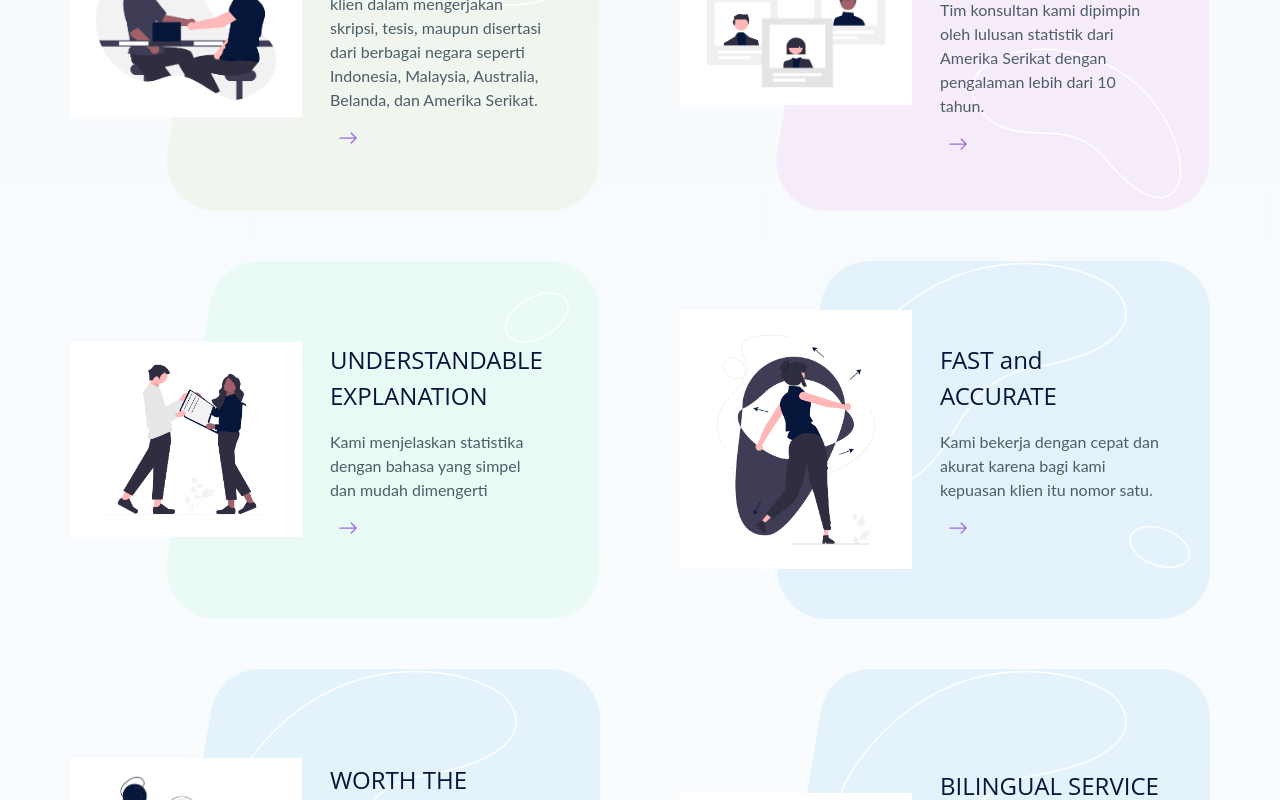
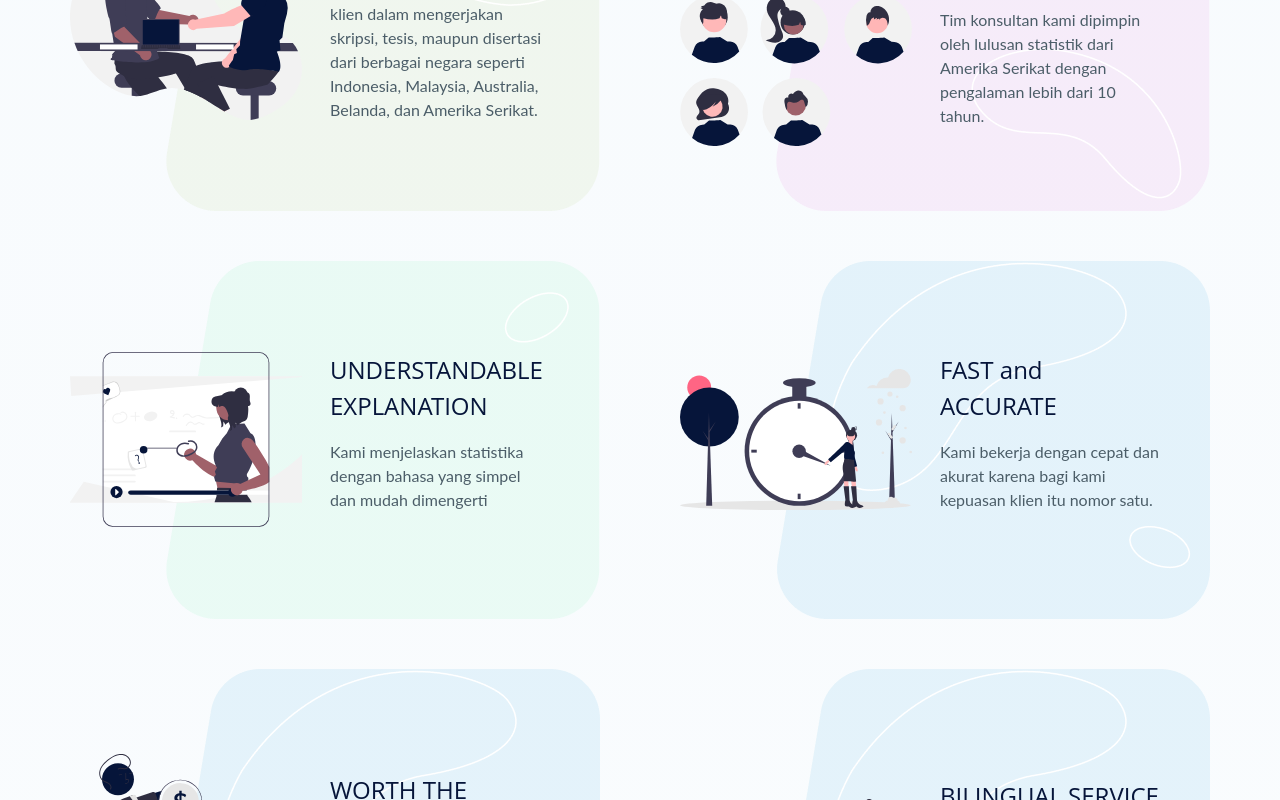
Before and after one commit to Farkhanariyasa/lanpage-ID, a React (Create React App) app: page / in a window 1280 px wide. Shown: the part 1340-2140 px from the top of the page. Built offline with nearby package versions, Linux system fonts and the light colour scheme; the HTML template or start-up script is replaced by a standard one.

Commit message:
change features illustration

```diff
--- a/src/components/Features.js
+++ b/src/components/Features.js
@@ -66,7 +66,6 @@
                     <a className='text-primary font-bold' href='#'>
                       {linkText}
                     </a>
-                    <BsArrowRight className='text-xl text-accent-primary group-hover:ml-[5px] transition-all' />
                   </div>
                 </div>
               </div>
```
Also changed, not shown: src/data.js (+6 -6 lines).
